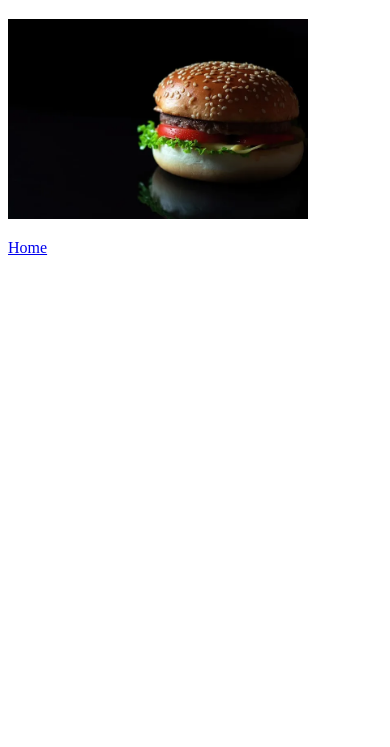
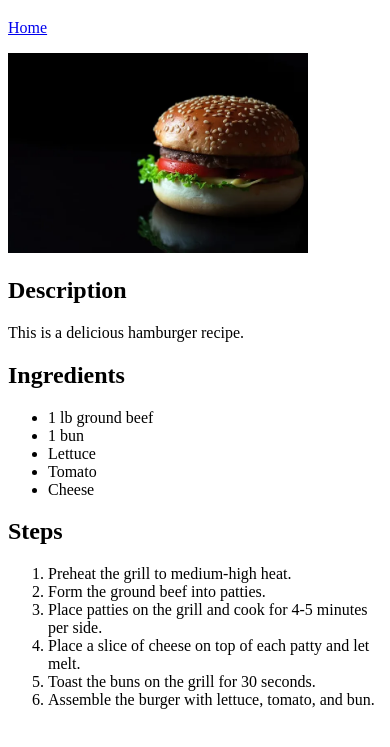
Before and after one commit to bernardogolbert/odin-recipes, a plain HTML site: page recipes/hamburger.html in a window 390 px wide. Shown: the part 61-808 px from the top of the page. Drawn offline with Linux system fonts and the light colour scheme.

Commit message:
Add detailed ingredients and steps to hamburger recipe

```diff
--- a/recipes/hamburger.html
+++ b/recipes/hamburger.html
@@ -7,7 +7,25 @@
 </head>
 <body>
     <h1>Hamburger Recipe</h1>
+    <p><a href="../idex.html">Home</a></p>
     <img src="../images/hamburger.png" alt="An DELICIOUS Hamburger"  height="200"/>
-    <p><a href="../idex.html">Home</a></p>
+    <h2>Description</h2>
+    <p>This is a delicious hamburger recipe.</p>
+    <h2>Ingredients</h2>
+    <ul>
+        <li>1 lb ground beef</li>
+        <li>1 bun</li>
+        <li>Lettuce</li>
+        <li>Tomato</li>
+        <li>Cheese</li>
+    </ul>
+    <h2>Steps</h2>
+    <ol><li>Preheat the grill to medium-high heat.</li>
+        <li>Form the ground beef into patties.</li>
+        <li>Place patties on the grill and cook for 4-5 minutes per side.</li>
+        <li>Place a slice of cheese on top of each patty and let melt.</li>
+        <li>Toast the buns on the grill for 30 seconds.</li>
+        <li>Assemble the burger with lettuce, tomato, and bun.</li>
+    </ol>
 </body>
 </html>
```
